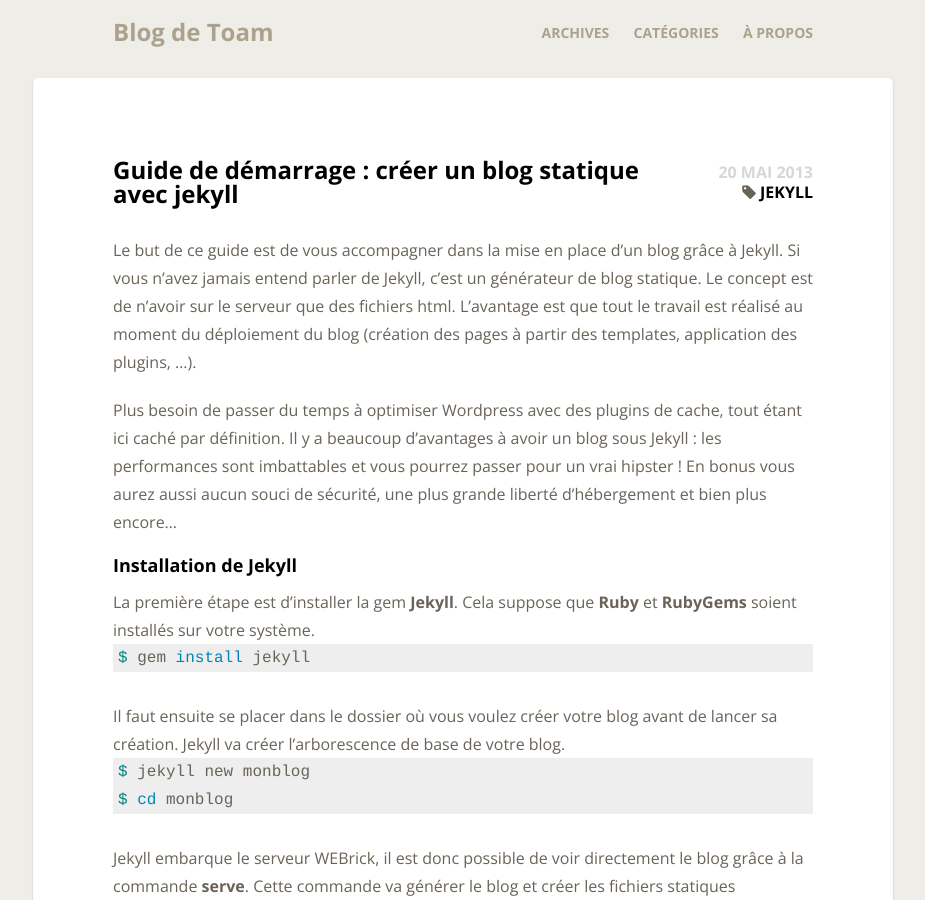
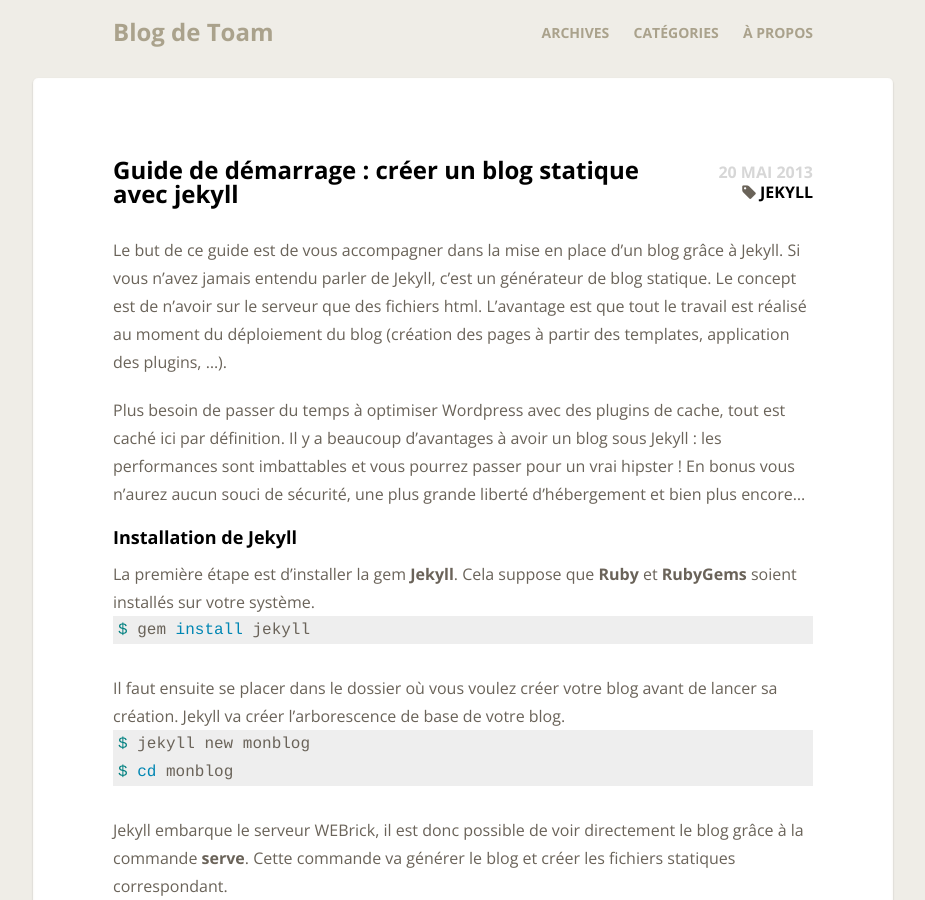
Before and after one commit to Toam/toam.fr, a Jekyll site: the page built from _posts/2013-05-20-guide-demarrage-jekyll.markdown, in a window 1280 px wide and 900 px high. Shown: the whole window, without its empty margins (177-1102 px from the left). Built offline with Jekyll 4.4.1, drawn with Linux system fonts in a browser that asks for light colours; nearby versions of some CDN libraries; comment, search, counter and statistics services are not loaded.

Commit message:
Orthographe

```diff
--- a/_posts/2013-05-20-guide-demarrage-jekyll.markdown
+++ b/_posts/2013-05-20-guide-demarrage-jekyll.markdown
@@ -7,9 +7,9 @@ comments: true
 
 ---
 
-Le but de ce guide est de vous accompagner dans la mise en place d'un blog grâce à Jekyll. Si vous n'avez jamais entend parler de Jekyll, c'est un générateur de blog statique. Le concept est de n'avoir sur le serveur que des fichiers html. L'avantage est que tout le travail est réalisé au moment du déploiement du blog (création des pages à partir des templates, application des plugins, ...).
+Le but de ce guide est de vous accompagner dans la mise en place d'un blog grâce à Jekyll. Si vous n'avez jamais entendu parler de Jekyll, c'est un générateur de blog statique. Le concept est de n'avoir sur le serveur que des fichiers html. L'avantage est que tout le travail est réalisé au moment du déploiement du blog (création des pages à partir des templates, application des plugins, ...).
 
-Plus besoin de passer du temps à optimiser Wordpress avec des plugins de cache, tout étant ici caché par définition. Il y a beaucoup d'avantages à avoir un blog sous Jekyll : les performances sont imbattables et vous pourrez passer pour un vrai hipster ! En bonus vous aurez aussi aucun souci de sécurité, une plus grande liberté d'hébergement et bien plus encore...
+Plus besoin de passer du temps à optimiser Wordpress avec des plugins de cache, tout est caché ici par définition. Il y a beaucoup d'avantages à avoir un blog sous Jekyll : les performances sont imbattables et vous pourrez passer pour un vrai hipster ! En bonus vous n'aurez aucun souci de sécurité, une plus grande liberté d'hébergement et bien plus encore...
 
 <!--more-->
 ##### Installation de Jekyll
```
